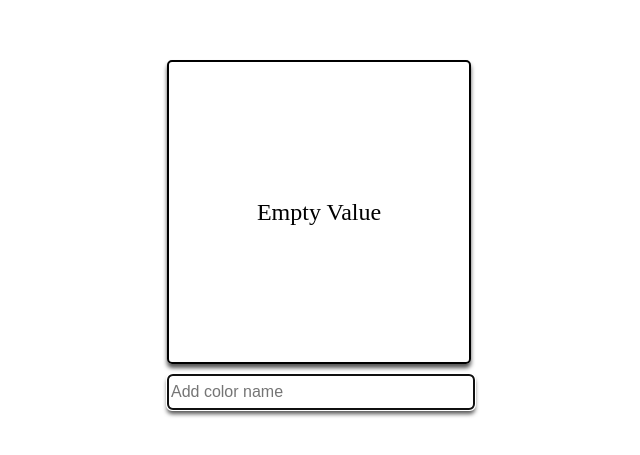
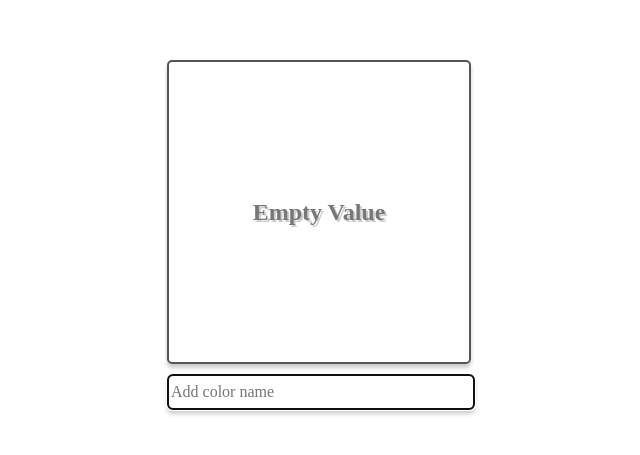
Before and after one commit to Jade1724/color-box-with-form-app, a React (Create React App) app: page / in a window 1280 px wide. Shown: the part 165-620 px from the top of the page, without its empty margins (319-959 px from the left). Built offline with nearby package versions, Linux system fonts and the light colour scheme.

Commit message:
Made my app super fancy

```diff
--- a/src/App.css
+++ b/src/App.css
@@ -4,13 +4,15 @@
   display: flex;
   align-items: center;
   justify-content: center;
-  font-family: cursive
+  font-family: cursive;
+  font-weight: 600;
+  color: #777;
 }
 
 .box {
   width: 300px;
-  border: 2px solid black;
-  box-shadow: 0 4px 4px #555;
+  border: 2px solid #555;
+  box-shadow: 0 4px 4px #ccc;
   border-radius: 5px;
 }
 
@@ -21,9 +23,11 @@
   align-items: center;
   justify-content: center;
   margin-bottom: 10px;
+  text-shadow: 2px 2px #ccc;
 }
 
 .input-box {
   font-size: 16px;
   height: 30px;
+  font-family: 'Trattatello';
 }
```
